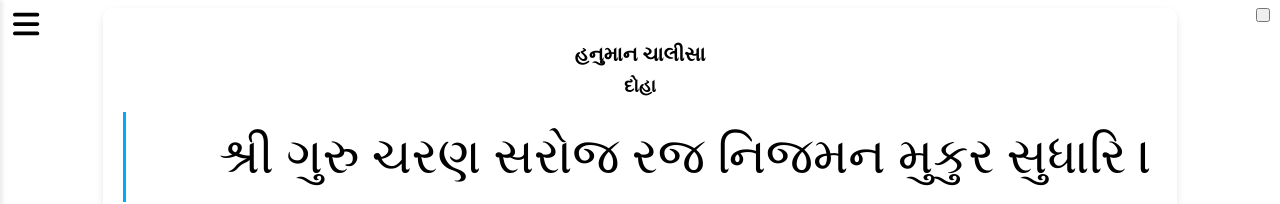
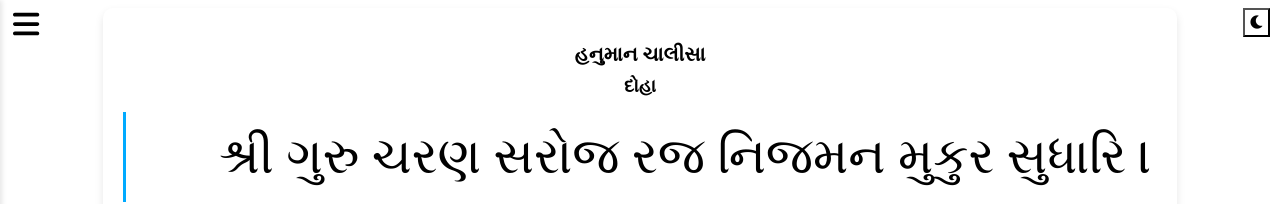
Before and after one commit to ravibhojani1604/spritiual, an Angular app: page /#/chalisha in a window 1280 px wide. Shown: the top 204 px of the page. Built offline with nearby package versions, Linux system fonts and the light colour scheme.

Commit message:
changes commit

```diff
--- a/angular.json
+++ b/angular.json
@@ -91,7 +91,8 @@
               }
             ],
             "styles": [
-              "src/styles.scss"
+              "src/styles.scss",
+              "node_modules/@fortawesome/fontawesome-free/css/all.min.css"
             ],
             "scripts": []
           }
--- a/package.json
+++ b/package.json
@@ -18,6 +18,8 @@
     "@angular/platform-browser": "^18.0.0",
     "@angular/platform-browser-dynamic": "^18.0.0",
     "@angular/router": "^18.0.0",
+    "@fortawesome/angular-fontawesome": "^1.0.0",
+    "@fortawesome/free-solid-svg-icons": "^6.7.2",
     "rxjs": "~7.8.0",
     "tslib": "^2.3.0",
     "zone.js": "~0.14.3"
--- a/src/index.html
+++ b/src/index.html
@@ -6,6 +6,8 @@
   <base href="/">
   <meta name="viewport" content="width=device-width, initial-scale=1">
   <link rel="icon" type="image/x-icon" href="favicon.ico">
+  <!-- Add Font Awesome CDN to your index.html -->
+  <link rel="stylesheet" href="https://cdnjs.cloudflare.com/ajax/libs/font-awesome/5.15.4/css/all.min.css">
 </head>
 <body>
   <app-root></app-root>
--- a/src/styles.scss
+++ b/src/styles.scss
@@ -2,3 +2,35 @@
 html {
     font-size: 62.5%; /* 1rem = 10px */
   }
+
+/* Light Theme */
+body.light-theme {
+  background-color: #ffffff;
+  color: #000000;
+}
+
+/* Dark Theme */
+body.dark-theme {
+  background-color: #333333;
+  color: #ffffff;
+}
+
+body.light-theme .sidebar {
+  box-shadow: 2px 0 5px rgba(0, 0, 0, 0.1); /* Light shadow for light theme */
+}
+
+/* Dark Theme */
+body.dark-theme .sidebar {
+  box-shadow: 2px 0 5px rgba(255, 255, 255, 0.2); /* Lighter shadow for dark theme */
+}
+
+/* Global text color for components inside router-outlet */
+router-outlet {
+  color: inherit; /* Inherit text color from the body */
+}
+
+/* Button and other common element styles */
+button {
+  background-color: inherit;
+  color: inherit;
+}
```
Also changed, not shown: 1 other file (tests, documents, lock files or other folders).
